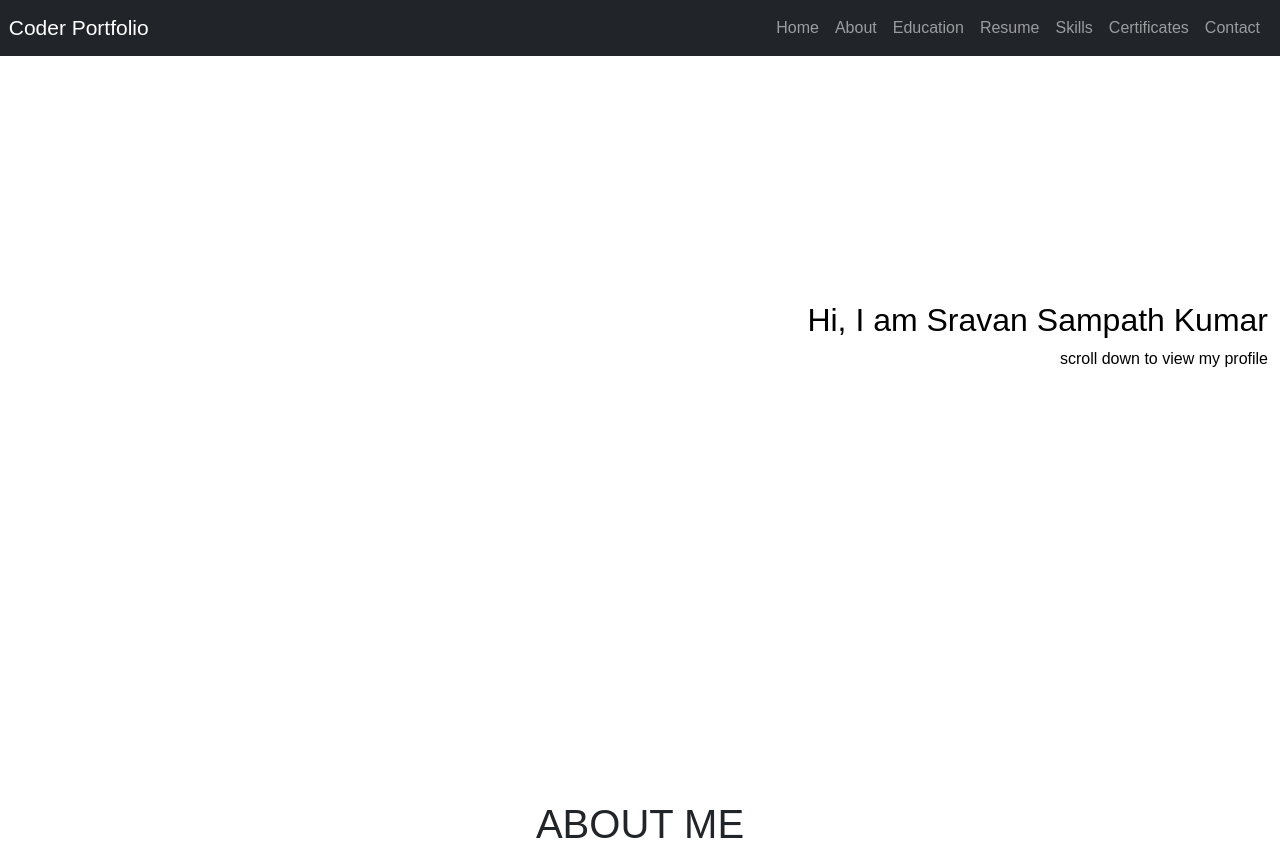
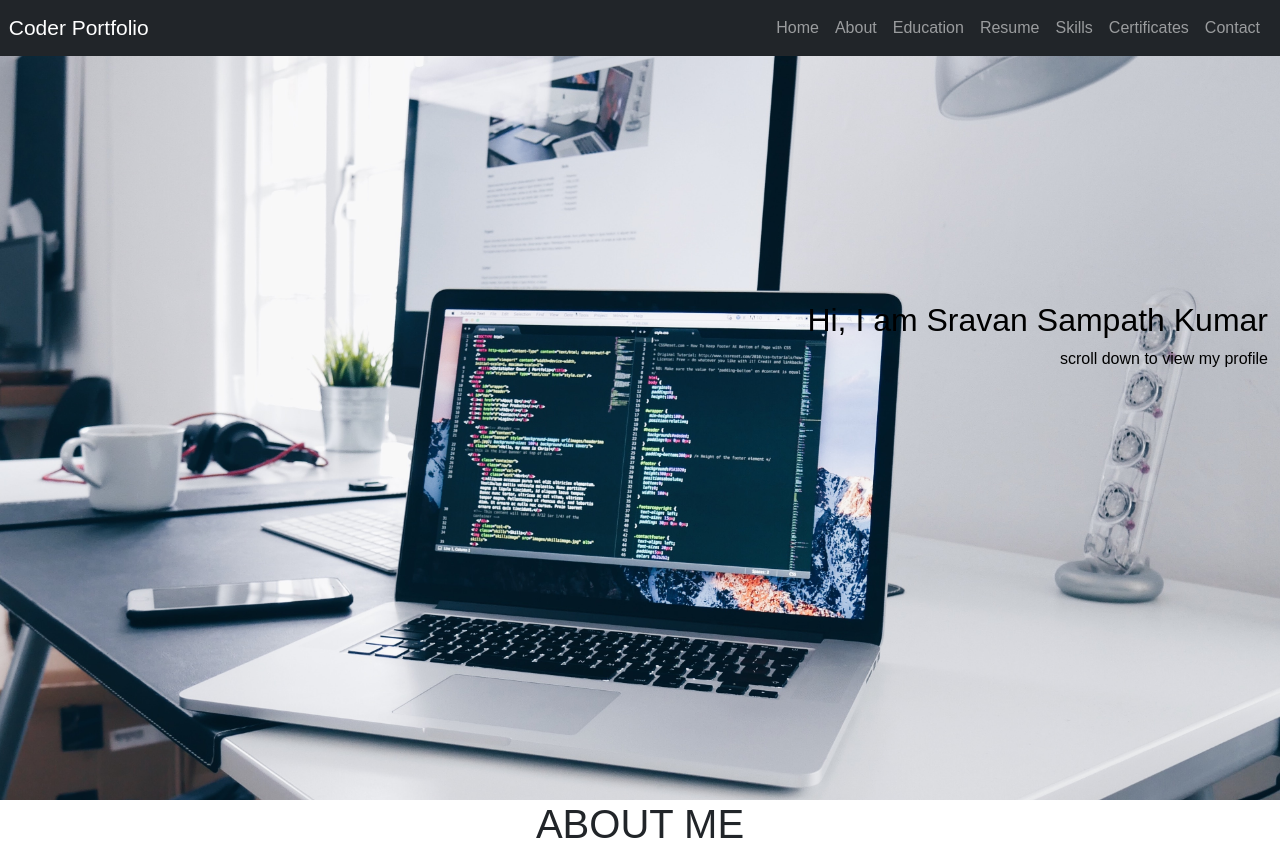
Before and after one commit to sravan58/sravan-coder-portfolio, a plain HTML site: page index.html in a window 1280 px wide. Shown: the top 851 px of the page. Drawn offline with nearby package versions, Linux system fonts and the light colour scheme.

Commit message:
Update style.css

```diff
--- a/css/style.css
+++ b/css/style.css
@@ -9,7 +9,7 @@
 
 .bannerBgImage{
     height: 100vh;
-    background: url("images/bannerimage.jpg");
+    background: url("../images/bannerimage.jpg");
     background-size: cover;
     position: relative;
 }
```
